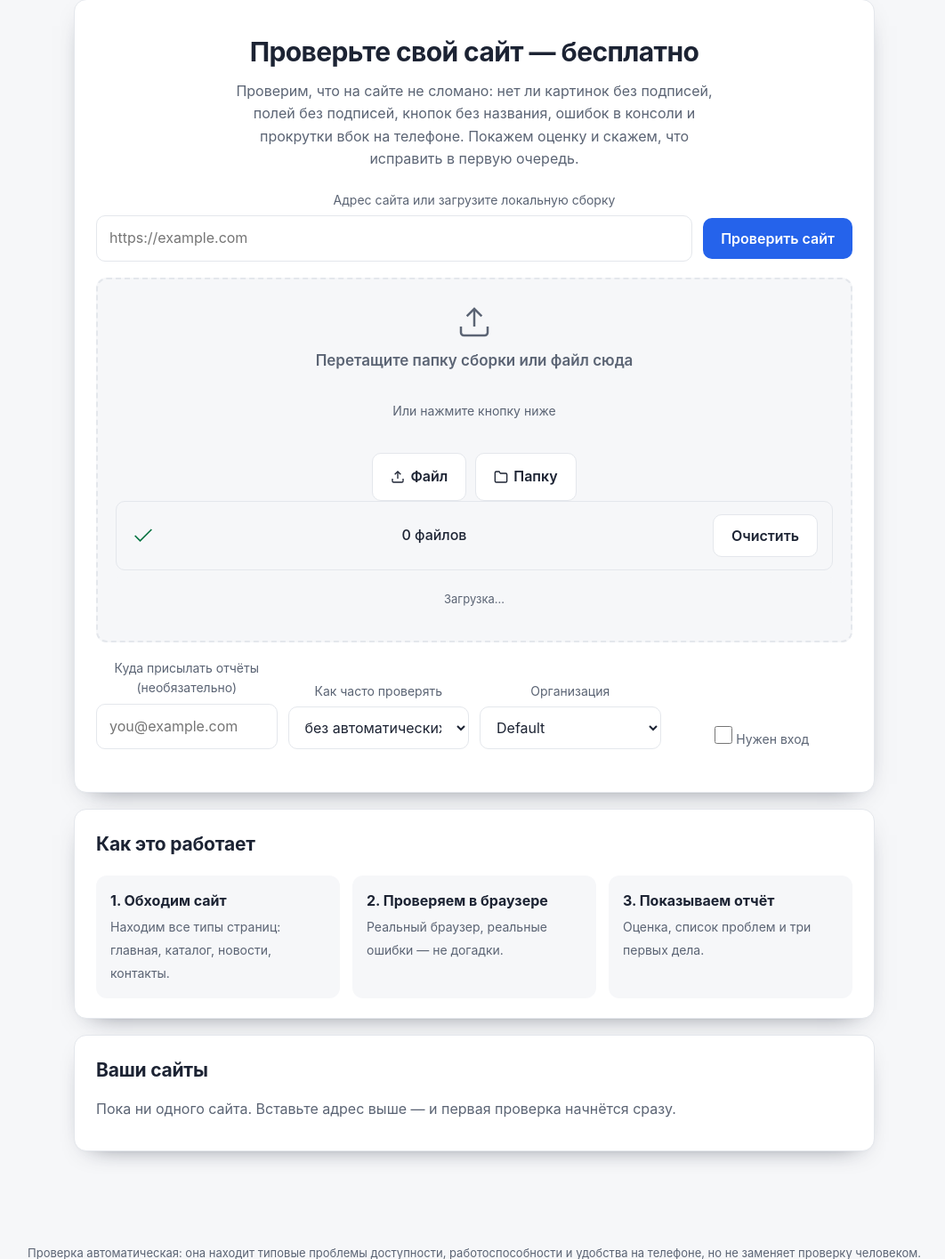
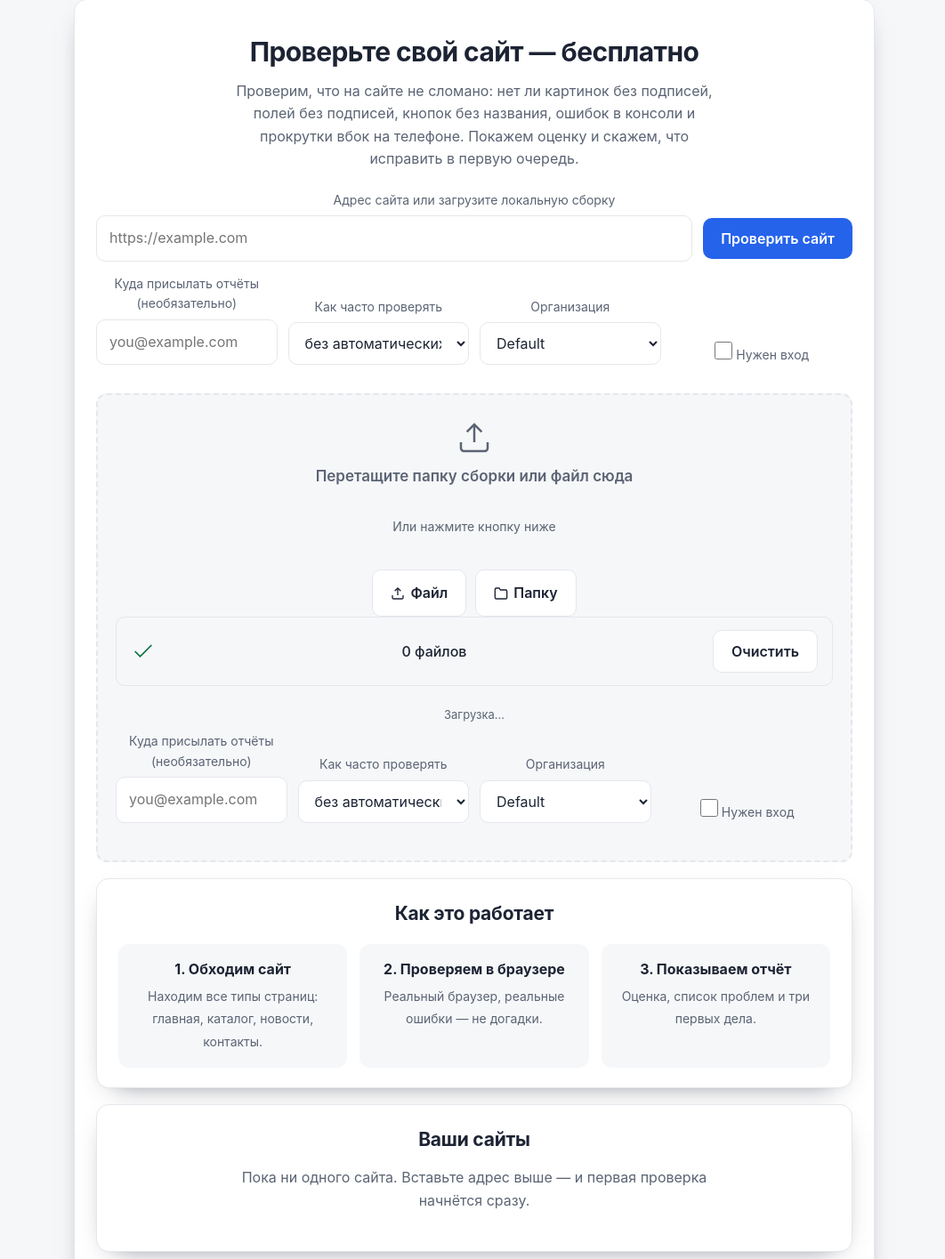
Before and after one commit to xDefox/qa-startup, a FastAPI app: page / in a window 1280 px wide. Shown: the part 96-1511 px from the top of the page at 89% size, without its empty margins (107-1169 px from the left). Run offline with FastAPI, Linux system fonts and the light colour scheme; data comes from the database, SQL or seed files in the repository; data that the repository does not hold is empty.

Commit message:
Fix: move file inputs outside form
- index.html: move file inputs (local-file, local-dir) outside the form
- index.html: form now has id="site-form"
- index.html: JS uses document.getElementById('site-form')
- Prevents file inputs from being sent in multipart form data to /sites

All 307 tests pass.

```diff
--- a/src/webscope/webapp/templates/index.html
+++ b/src/webscope/webapp/templates/index.html
@@ -13,7 +13,7 @@
     подписей, кнопок без названия, ошибок в консоли и прокрутки вбок на телефоне.
     Покажем оценку и скажем, что исправить в первую очередь.
   </p>
-  <form method="post" action="/sites">
+  <form method="post" action="/sites" id="site-form">
     <div class="field">
       <label for="url">Адрес сайта или загрузите локальную сборку</label>
       <div class="row" style="align-items: center;">
@@ -26,9 +26,65 @@
       </div>
     </div>
 
-    <div class="upload-zone" id="upload-zone">
+    <div class="row">
+      <div class="field">
+        <label for="email">Куда присылать отчёты (необязательно)</label>
+        <input id="email" type="email" name="email" placeholder="you@example.com" autocomplete="email" spellcheck="false">
+      </div>
+      <div class="field">
+        <label for="schedule">Как часто проверять</label>
+        <select id="schedule" name="schedule">
+          {% for value, label in schedules.items() %}
+          <option value="{{ value }}">{{ label }}</option>
+          {% endfor %}
+        </select>
+      </div>
+      <div class="field">
+        <label for="organization">Организация</label>
+        <select id="organization" name="organization_id">
+          {% for org in organizations %}
+          <option value="{{ org.id }}"{% if loop.first %} selected{% endif %}>{{ org.name }}</option>
+          {% endfor %}
+        </select>
+      </div>
+      <div class="field" style="align-self: flex-end;">
+        <label class="check-row" for="auth-enabled" style="margin-bottom: 0;">
+          <input type="checkbox" id="auth-enabled" name="auth_enabled" value="1">
+          <span>Нужен вход</span>
+        </label>
+      </div>
+    </div>
+    <div class="auth-block" id="auth-block" hidden>
+      <p class="muted small">Сайт защищён логином и паролем — войдём перед проверкой.</p>
+      <div class="row">
+        <div class="field">
+          <label for="auth_kind">Как защищён сайт</label>
+          <select id="auth_kind" name="auth_kind">
+            <option value="basic">Пароль на весь сайт (Basic)</option>
+            <option value="form">Форма входа на странице</option>
+          </select>
+        </div>
+        <div class="field">
+          <label for="auth_login">Логин</label>
+          <input id="auth_login" type="text" name="auth_login" autocomplete="off" spellcheck="false">
+        </div>
+        <div class="field">
+          <label for="auth_password">Пароль</label>
+          <input id="auth_password" type="password" name="auth_password" autocomplete="new-password">
+        </div>
+      </div>
+      <div class="field" id="auth-login-url-field" hidden>
+        <label for="auth_login_url">Адрес страницы входа (если отличается от сайта)</label>
+        <input id="auth_login_url" type="text" name="auth_login_url" placeholder="example.com/wp-admin" spellcheck="false">
+      </div>
+    </div>
+  </form>
+
+  <!-- File inputs OUTSIDE the form - used only for /upload -->
   <input type="file" id="local-file" accept=".html,.htm,.zip" hidden>
   <input type="file" id="local-dir" webkitdirectory directory multiple hidden>
+
+  <div class="upload-zone" id="upload-zone">
     <div class="upload-zone-content" id="upload-content">
       <svg class="upload-icon" viewBox="0 0 24 24" fill="none" stroke="currentColor" stroke-width="1.5">
         <path d="M21 15v4a2 2 0 0 1-2 2H5a2 2 0 0 1-2-2v-4"/>
@@ -52,7 +108,6 @@
     <div class="upload-progress" id="upload-progress" hidden>
       <div class="progress-bar"><div class="progress-fill" id="progress-fill"></div></div>
       <span class="progress-text" id="progress-text">Загрузка…</span>
-      </div>
     </div>
     <div class="row">
       <div class="field">
@@ -109,7 +164,7 @@
   </form>
   <script>
     (function(){
-      const form = document.querySelector('.hero form');
+      const form = document.getElementById('site-form');
       const urlInput = document.getElementById('url');
       const fileInput = document.getElementById('local-file');
       const dirInput = document.getElementById('local-dir');
@@ -121,6 +176,9 @@
       const uploadProgress = document.getElementById('upload-progress');
       const progressFill = document.getElementById('progress-fill');
       const progressText = document.getElementById('progress-text');
+
+      // Debug: check all elements exist
+      console.log('Init elements:', {form: !!form, urlInput: !!urlInput, fileInput: !!fileInput, dirInput: !!dirInput, uploadZone: !!uploadZone, uploadContent: !!uploadContent, uploadSelected: !!uploadSelected, uploadCount: !!uploadCount, uploadClear: !!uploadClear, uploadProgress: !!uploadProgress, progressFill: !!progressFill, progressText: !!progressText});
 
       let selectedFiles = [];
 
@@ -142,6 +200,7 @@
       }
 
       async function upload(files) {
+        console.log('upload() called with:', files ? files.length : 0, 'files');
         if (!files || !files.length) return null;
         const fd = new FormData();
         for (let i = 0; i < files.length; i++) {
@@ -164,29 +223,37 @@
               }
             });
             xhr.addEventListener('load', () => {
+              console.log('XHR load, status:', xhr.status);
               if (xhr.status >= 200 && xhr.status < 300) {
                 try {
                   const data = JSON.parse(xhr.responseText);
+                  console.log('XHR response:', data);
                   if (data && data.url) {
                     resolve(data.url);
                   } else {
                     reject(new Error('Нет URL в ответе'));
                   }
-                } catch {
+                } catch (e) {
+                  console.error('Parse error:', e);
                   reject(new Error('Ошибка парсинга ответа'));
                 }
               } else {
+                console.error('XHR error status:', xhr.status, xhr.responseText);
                 reject(new Error('Upload failed: ' + xhr.status));
               }
             });
-            xhr.addEventListener('error', () => reject(new Error('Network error')));
+            xhr.addEventListener('error', () => {
+              console.error('XHR network error');
+              reject(new Error('Network error'));
+            });
             xhr.send(fd);
           });
+          console.log('upload() resolved with:', data);
           return data;
         } catch (e) {
+          console.error('Upload error:', e);
           uploadProgress.hidden = true;
           uploadContent.hidden = false;
-          console.error('Upload error:', e);
           alert('Ошибка загрузки: ' + e.message);
           return null;
         }
```
Lines whose indentation alone changed are shown as unchanged.
